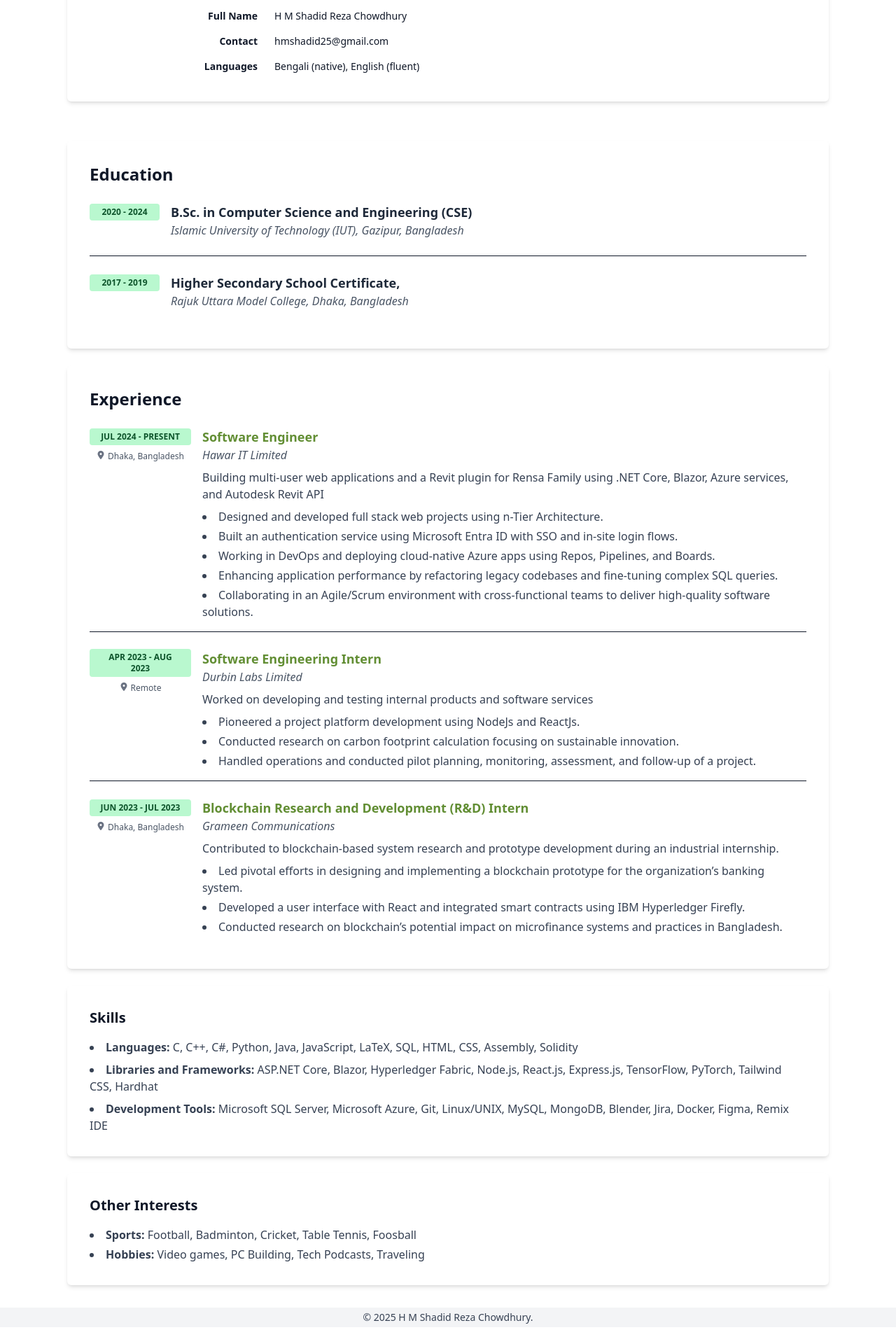
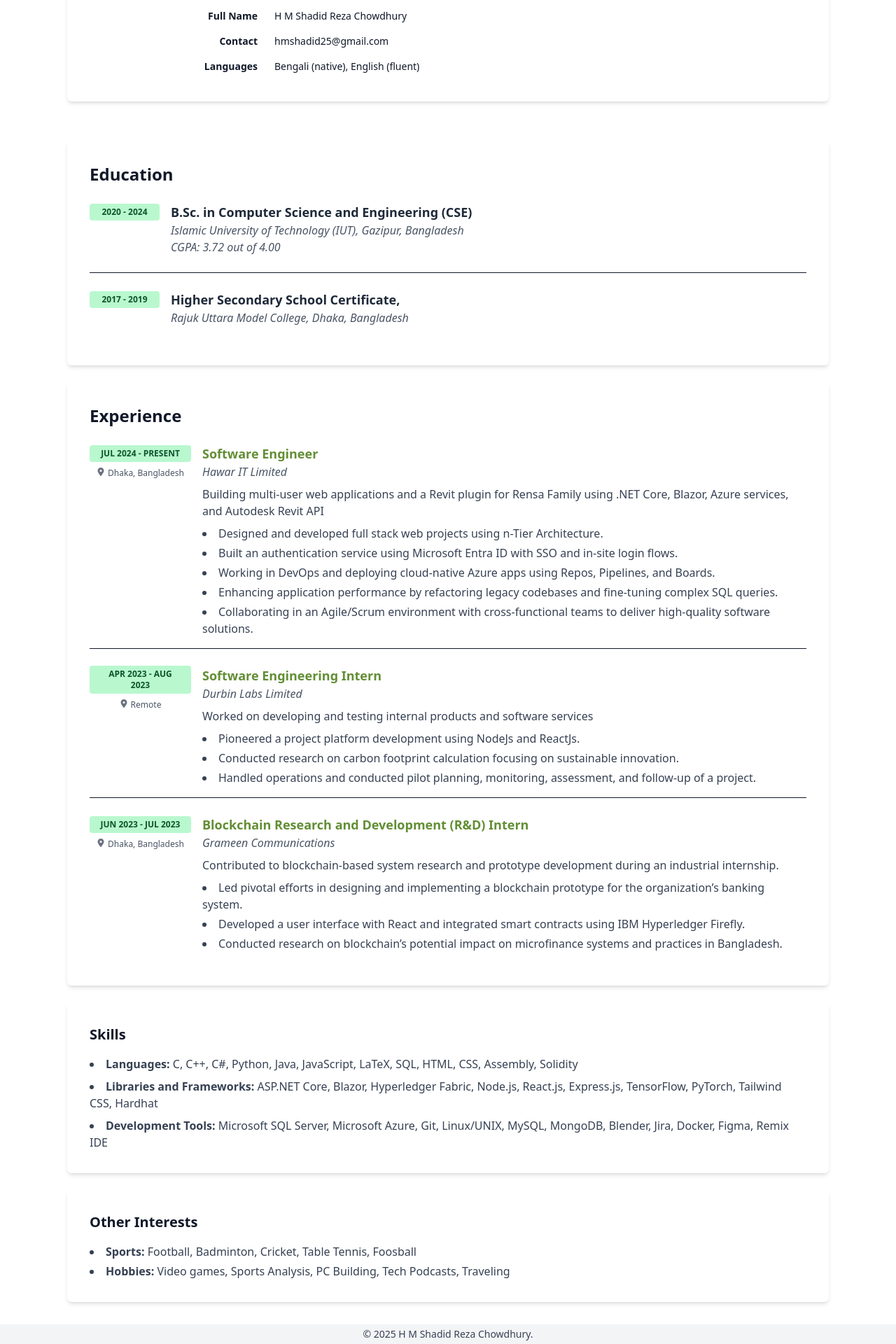
Before and after one commit to shadid-reza/Shadids-PWs, a React (Vite) app: page /shadids-pws/cv in a window 1280 px wide. Shown: the part 284-2204 px from the top of the page at 70% size. Before the commit the page ends 2180 px from the top, so only its background shows below. Built offline with nearby package versions, Linux system fonts and the light colour scheme.

Commit message:
added details in education and interests

```diff
--- a/src/assets/data/education.jsx
+++ b/src/assets/data/education.jsx
@@ -3,6 +3,7 @@ export const educationList = [
     year: "2020 - 2024",
     degree: "B.Sc. in Computer Science and Engineering (CSE)",
     school: "Islamic University of Technology (IUT), Gazipur, Bangladesh",
+    result: "CGPA: 3.72 out of 4.00",
   },
   {
     year: "2017 - 2019",
--- a/src/components/ResumeParts/Education.jsx
+++ b/src/components/ResumeParts/Education.jsx
@@ -26,8 +26,8 @@ export const Education = () => {
                   <h6 className="font-semibold text-lg text-gray-800">
                     {edu.degree}
                   </h6>
-                  <p className="text-gray-600 italic mb-2">{edu.school}</p>
-
+                  <p className="text-gray-600 italic">{edu.school}</p>
+                  <p className="text-gray-600 font-medium italic mb-2">{edu.result}</p>
                 </div>
               </div>
             </li>
--- a/src/components/ResumeParts/Interests.jsx
+++ b/src/components/ResumeParts/Interests.jsx
@@ -7,7 +7,7 @@ const Interests = () => {
         <h3 className="text-xl font-semibold mb-4">Other Interests</h3>
         <ul className="list-disc list-inside text-gray-700 space-y-1">
           <li><strong>Sports:</strong> Football, Badminton, Cricket, Table Tennis, Foosball</li>
-          <li><strong>Hobbies:</strong> Video games, PC Building, Tech Podcasts, Traveling</li>
+          <li><strong>Hobbies:</strong> Video games, Sports Analysis, PC Building, Tech Podcasts, Traveling</li>
         </ul>
       </div>
     </section>
```
Also changed, not shown: 1 other file (tests, documents, lock files or other folders). Lines whose indentation alone changed are shown as unchanged.
